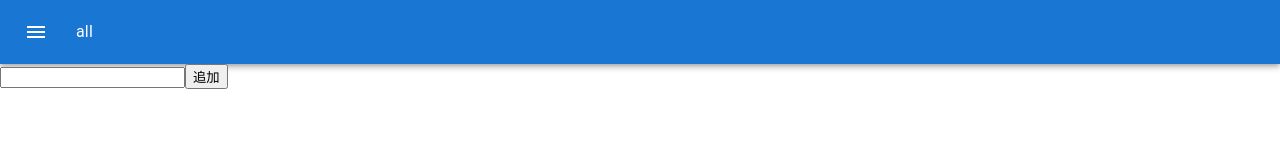
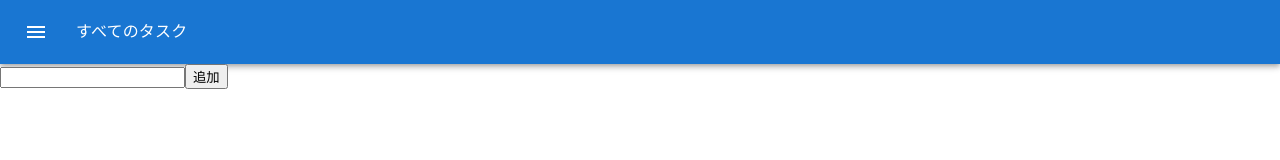
Before and after one commit to oishigyunyu/react_todo, a React (Create React App) app in the folder todo/: page / in a window 1280 px wide. Shown: the top 160 px of the page. Built offline with nearby package versions, Linux system fonts and the light colour scheme.

Commit message:
filter ステートをtoolbarに書き換える

```diff
--- a/todo/src/ToolBar.tsx
+++ b/todo/src/ToolBar.tsx
@@ -11,6 +11,21 @@ type Props = {
 };
 
 export const ToolBar = (props: Props) => {
+    const translator = (arg: Filter) => {
+        switch (arg) {
+            case 'all':
+                return 'すべてのタスク'
+            case 'unchecked':
+                return '現在のタスク'
+            case 'checked':
+                return '完了したタスク'
+            case 'removed':
+                return 'ゴミ箱'
+            default:
+                return 'TODO';
+        }
+    }
+
     return (
         <Box sx={{ flexGrow: 1}}>
             <AppBar position="static">
@@ -24,7 +39,7 @@ export const ToolBar = (props: Props) => {
                     >
                         <MenuIcon />
                     </IconButton>
-                    <Typography>{props.filter}</Typography>
+                    <Typography>{translator(props.filter)}</Typography>
                 </Toolbar>
             </AppBar>
         </Box>
```
